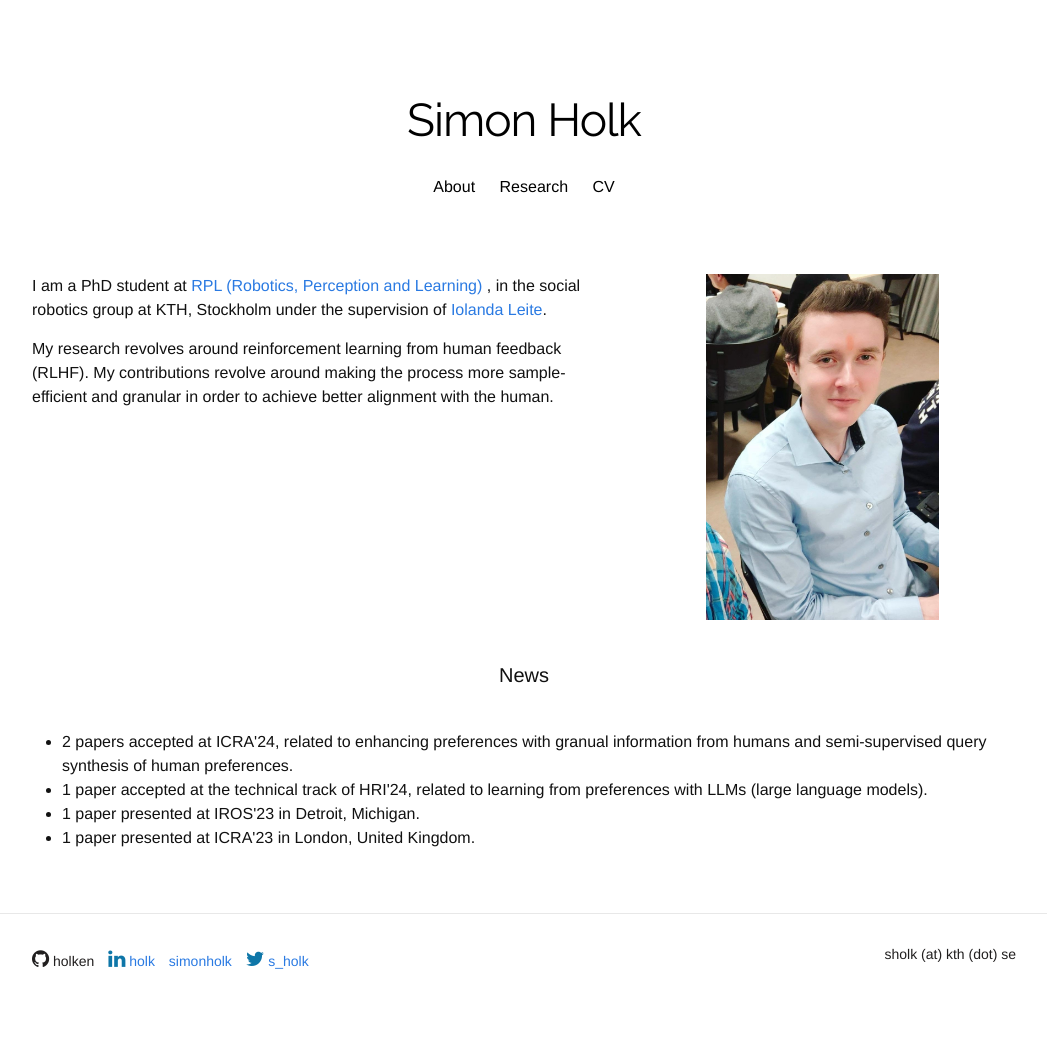
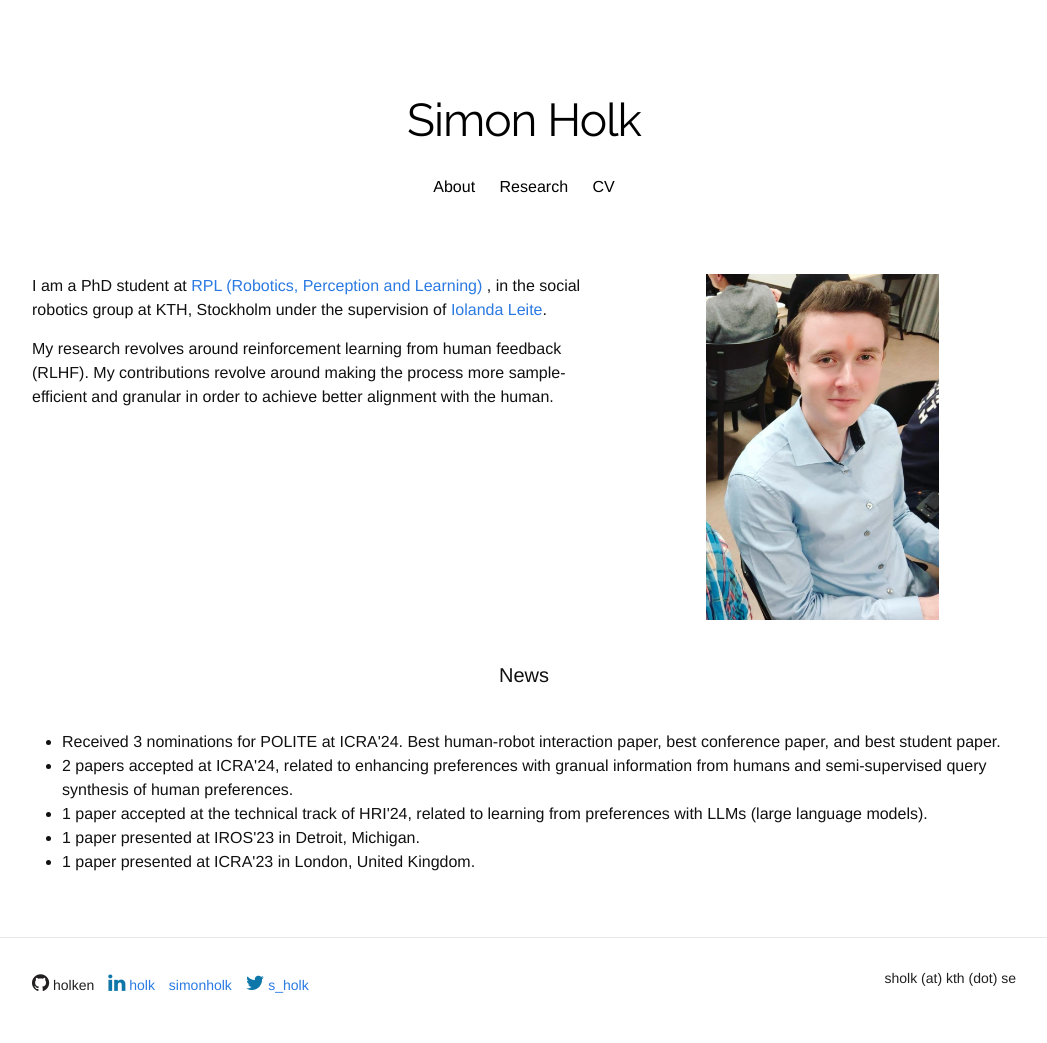
Before and after one commit to holken/holken.github.io, a Jekyll site: the page built from index.html, in a window 1280 px wide. Shown: the whole page, without its empty margins (116-1163 px from the left). Built offline with Jekyll 4.4.1, drawn with Linux system fonts in a browser that asks for light colours; nearby versions of some CDN libraries; some web fonts are replaced; a style sheet for code colours, icons or effects is not loaded; before the commit the page ends 1019 px from its top, so only the background shows below that.

Commit message:
Add extra nomination index

```diff
--- a/index.html
+++ b/index.html
@@ -21,6 +21,7 @@ title: "Simon Holk"
 
 <h1 class="page-heading">News</h1>
 <ul>
+  <li> Received 3 nominations for POLITE at ICRA'24. Best human-robot interaction paper, best conference paper, and best student paper. </li>
   <li> 2 papers accepted at ICRA'24, related to enhancing preferences with granual information from humans and semi-supervised query synthesis of human preferences. </li>
   <li> 1 paper accepted at the technical track of HRI'24, related to learning from preferences with LLMs (large language models). </li>
   <li> 1 paper presented at IROS'23 in Detroit, Michigan. </li>
```
